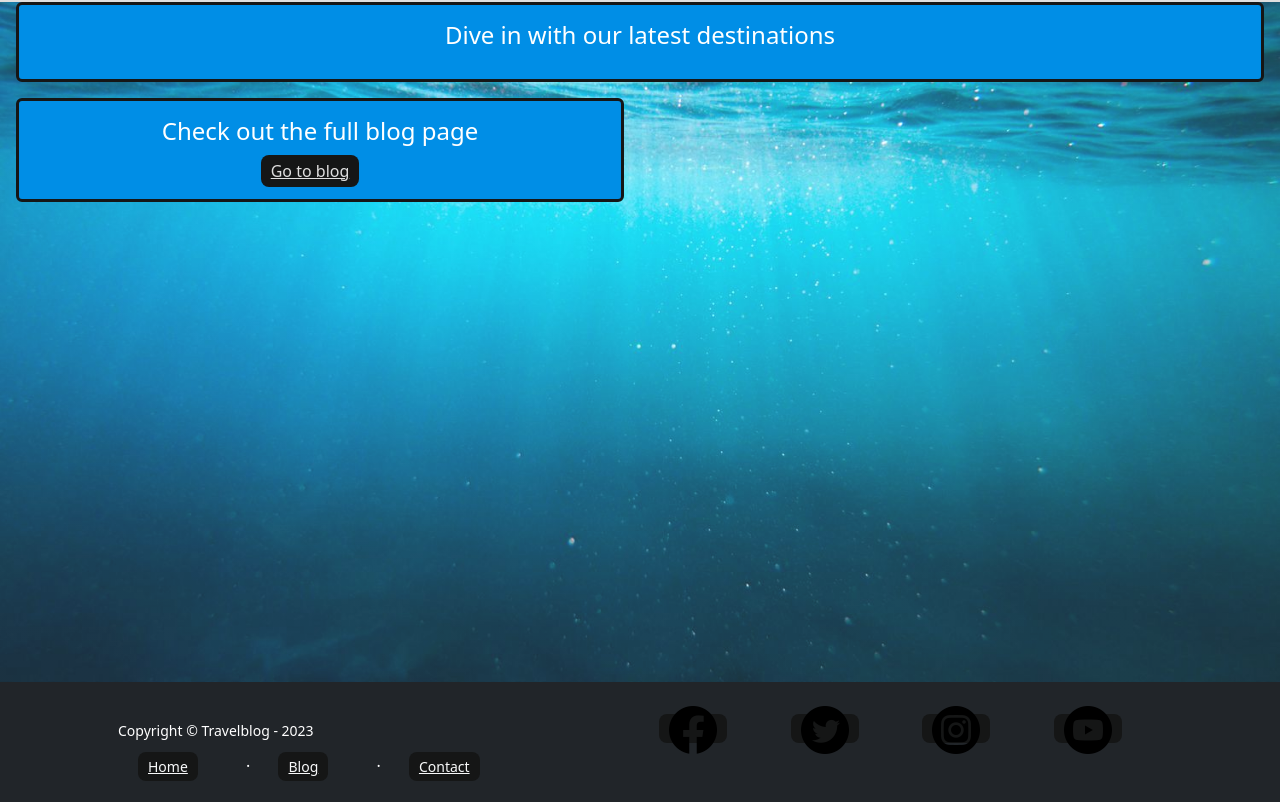
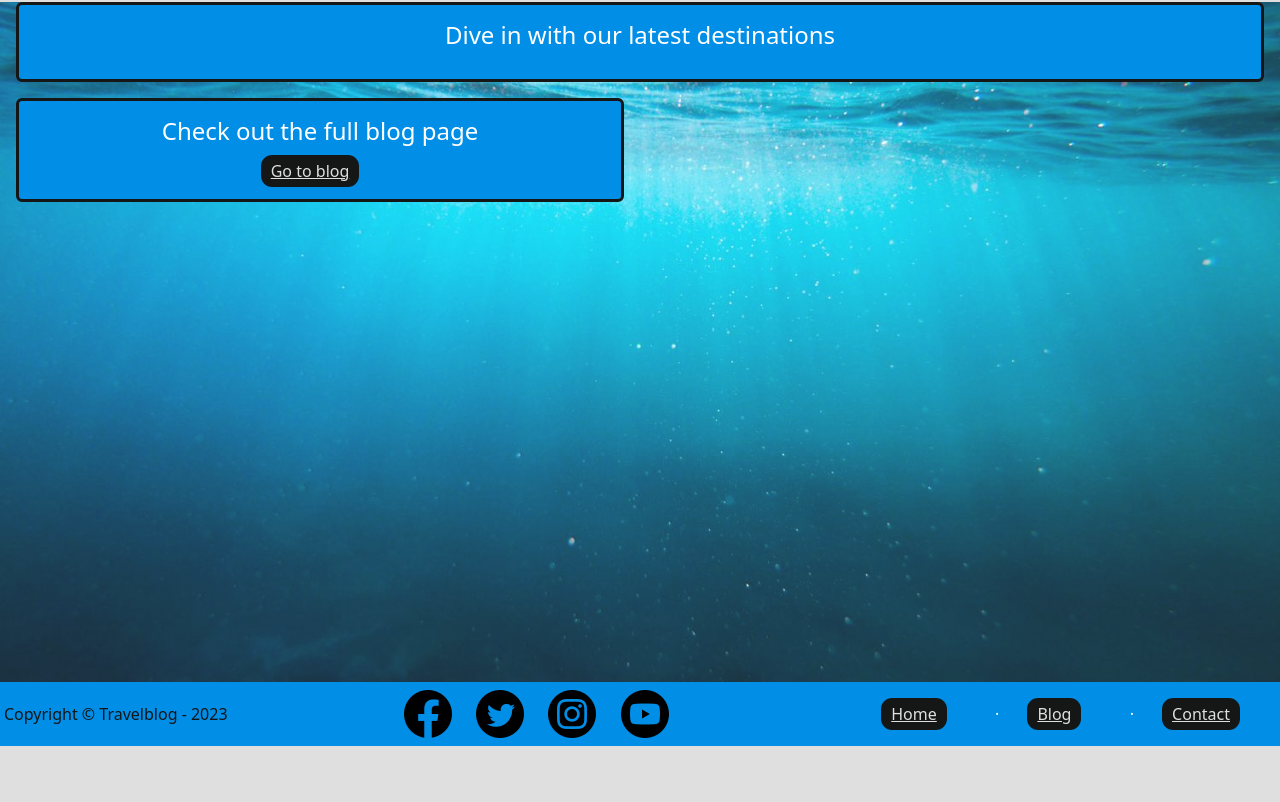
Before and after one commit to Xzanderzone/9-accessibility, a plain HTML site: page index.html in a window 1280 px wide. Shown: the part 750-1552 px from the top of the page. After the commit the page ends 1496 px from the top, so only its background shows below. Drawn offline with nearby package versions, Linux system fonts and the light colour scheme.

Commit message:
finaly got the fucking footer fixed on index...now the header

```diff
--- a/index.html
+++ b/index.html
@@ -7,7 +7,6 @@
     <link href="https://cdn.jsdelivr.net/npm/bootstrap@5.3.2/dist/css/bootstrap.min.css"
       rel="stylesheet" integrity="sha384-T3c6CoIi6uLrA9TneNEoa7RxnatzjcDSCmG1MXxSR1GAsXEV/Dwwykc2MPK8M2HN" crossorigin="anonymous"/>
     <link rel="stylesheet" href="style.css" />
-    <link rel="shortcut icon" href="favicon/favicon-32x32.png" type="image/x-icon"/>
     <title>Contact</title>
   </head>
   <body>
@@ -62,29 +61,21 @@
       </section>
     </main>
     <!-- Footer-->
-    <footer class="bg-dark py-4 mt-auto" role="contentinfo">
-      <div class="container px-5">
-        <div class="row align-items-center justify-content-between flex-column flex-sm-row">
-          <div class="col-auto">
-            <div class="small m-0 text-white">
-              Copyright &copy; Travelblog - 2023
-            </div>
-          </div>
-          <div class="col-auto">
-            <div class="small m-0 text-white">
-              <a href="https://facebook.com"><img alt="facebook" class="footericon" src="./pictures/icons/facebook.png"></a>
-              <a href="https://twitter.com"><img alt="twitter" class="footericon" src="./pictures/icons/twitter.png"></a>
-              <a href="https://instagram.com"><img alt="instagram" class="footericon" src="./pictures/icons/instagram.png"></a>
-              <a href="https://youtube.com/xzanderzonez"><img alt="youtube" class="footericon" src="./pictures/icons/youtube.png"></a>
-            </div>
-          </div>
-          <div class="col-auto">
-            <a class="link-light small" href="./index.html">Home</a>
-            <span class="text-white mx-1">&middot;</span>
-            <a class="link-light small" href="./blog.html">Blog</a>
-            <span class="text-white mx-1">&middot;</span>
-            <a class="link-light small" href="./contact.html">Contact</a>
-          </div>
+    <footer class="py-2 mt-auto" role="contentinfo">
+      <div class="row align-items-center justify-content-between flex-column flex-sm-row">
+        <div class="col-auto px-3">Copyright &copy; Travelblog - 2023</div>
+        <div class="col-auto socials">
+          <a href="https://facebook.com"><img alt="facebook" src="./pictures/icons/facebook.png"></a>
+          <a href="https://twitter.com"><img alt="twitter" src="./pictures/icons/twitter.png"></a>
+          <a href="https://instagram.com"><img alt="instagram" src="./pictures/icons/instagram.png"></a>
+          <a href="https://youtube.com/xzanderzonez"><img alt="youtube" src="./pictures/icons/youtube.png"></a>
+        </div>
+        <div class="col-auto">
+          <a href="./index.html">Home</a>
+          <span class="text-white mx-1">&middot;</span>
+          <a href="./blog.html">Blog</a>
+          <span class="text-white mx-1">&middot;</span>
+          <a href="./contact.html">Contact</a>
         </div>
       </div>
     </footer>
--- a/scss/style.scss
+++ b/scss/style.scss
@@ -21,7 +21,7 @@ body {
   background-color: var(--clr-light);
   color:var(--clr-dark);
   a,.formbutton{
-    border-radius: 0.5rem;
+    border-radius: 0.7rem;
     margin-left: 20px;
     margin-right: 40px;
     padding-top: 5px;
@@ -31,7 +31,18 @@ body {
     color: var(--clr-light);
     background-color: var(--clr-dark);
   }
-  .resizeable{ //this should work nested in a but doesnt?
+  footer{
+    background-color: var(--primary-color);
+  }
+  .socials a{
+    border-radius: 0rem;
+    margin: 0px;
+    margin-right: 20px;
+    width: 35px;
+    padding: 0px;
+    background-color: var(--primary-color);
+  }
+  .resizeable{ //for the cards ,this should work nested in a but doesnt?
     border-radius: 0rem;
     margin: 0px;
     padding: 0px;
@@ -49,13 +60,6 @@ body {
     border-radius: 0.5rem;
     color:var(--clr-light);
   }
-  button{
-    color: var(--primary-color);
-  }
-  button:hover{
-    color: var(--secondary-color);
-  }
-
   #parallaxTop{
     background:var(--parallax-multiplier),url(./pictures/parallax/waterfall.jpg);
     background-size: cover;
@@ -82,7 +86,7 @@ body {
     }
     img {
       border-radius: 0.25rem;
-      border: 2px solid var(--clr-dark);
+      border: 2px solid var(---color);
       width: 100%;
       max-width: 800px;
     }
@@ -107,23 +111,13 @@ body {
       background-color: var(--primary-color);
       border: 3px solid var(--clr-dark);
     }
-    footer{
-      .footericon{
-        width: 35px;
-        margin-right: 20px;
-        border-radius: 0rem;
-        margin: 0px;
-        padding: 0px;
-        text-decoration: none;
-      }
-    }
     .card-size-toggle{
       transition-duration: 1000ms;
     }
-  }
-  label {
-    color: var(--clr-light);
-    padding-top: 0.25rem;
-    padding-left: 0.5rem;
+    label {
+      color: var(--clr-light);
+      padding-top: 0.25rem;
+      padding-left: 0.5rem;
+    }
   }
 }
```
Also changed, not shown: style.css, 1 other file.
